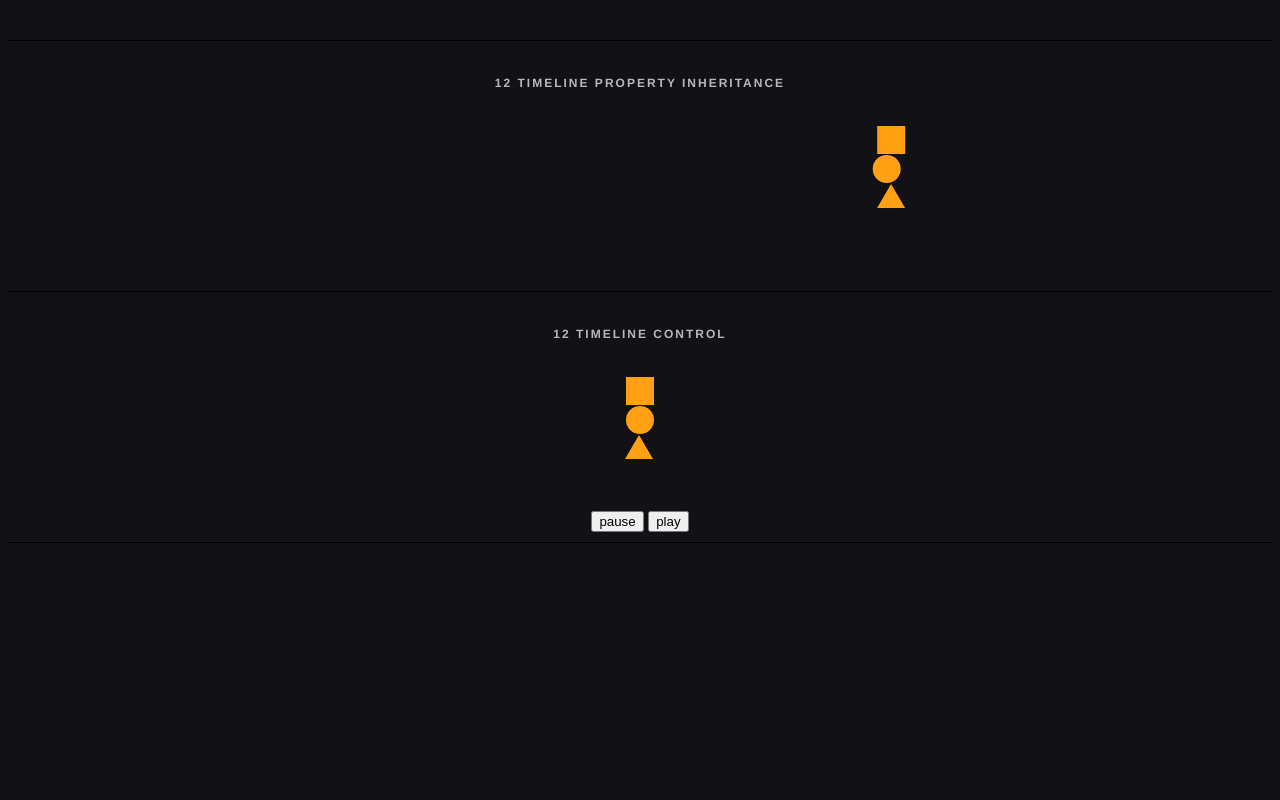
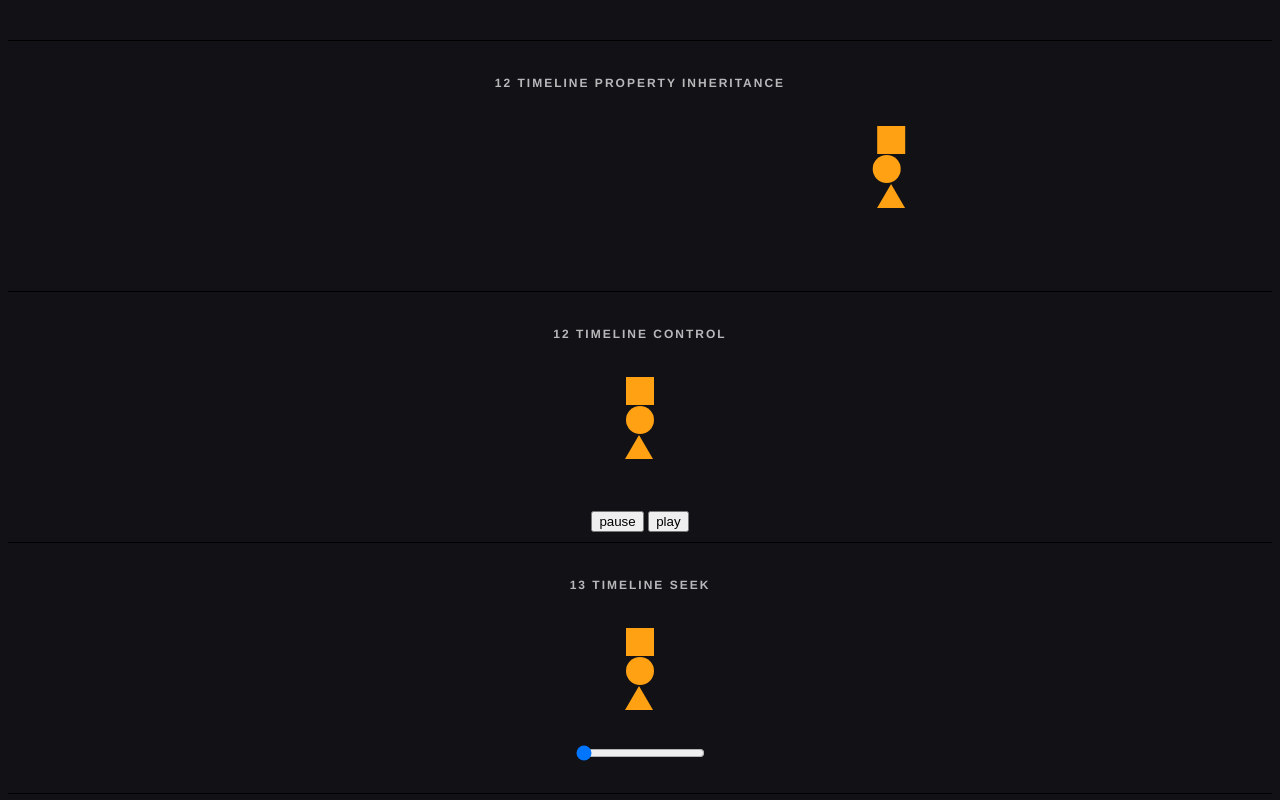
Before and after one commit to liuhann/vue-anime, a Vue app: page / in a window 1280 px wide. Shown: the part 2728-3528 px from the top of the page. Before the commit the page ends 3279 px from the top, so only its background shows below. Built offline with nearby package versions, Linux system fonts and the light colour scheme.

Commit message:
add anime seek

```diff
--- a/demo/App.vue
+++ b/demo/App.vue
@@ -70,6 +70,10 @@
     .circle {
         border-radius: 28px;
     }
+	.progress {
+		position: absolute;
+		bottom: 30px;
+	}
 </style>
 <template>
   <div id="app">
@@ -252,6 +256,18 @@
 			</div>
 		</div>
 
+	  <div class="demo">
+		  <h3 class="demo-title">13 Timeline seek</h3>
+		  <vue-anime-group ref="demo13" :duration="500" :seek="seek" :delay="(el, i)=>i * 200" :playing="false" :animate="{
+		  	translateX: 200
+		  }">
+			  <vue-anime class="square"></vue-anime>
+			  <vue-anime class="circle"></vue-anime>
+			  <vue-anime class="triangle"></vue-anime>
+		  </vue-anime-group>
+		  <input class="progress" step=".001" type="range" min="0" max="100" @input="seekChange" value="0">
+	  </div>
+
 	</div>
 </template>
 
@@ -271,6 +287,7 @@ export default {
   data() {
     return {
 	    playing1: false,
+		seek: 0,
     	objectAnimeData: {
     		prop1: 0,
 				prop2: '50%'
@@ -284,6 +301,9 @@ export default {
     },
   	random(min, max) {
 		return Math.floor(Math.random() * (max - min + 1)) + min;
+	},
+	seekChange(evt) {
+  		this.seek = 500 * evt.target.value/100;
 	}
   }
 }
--- a/src/anime-mixin.js
+++ b/src/anime-mixin.js
@@ -26,6 +26,9 @@ export default {
 			} else {
 				this.pause()
 			}
+		},
+		'seek': function(value) {
+			this.anime.seek(value)
 		}
 	},
 
--- a/src/anime-prop.js
+++ b/src/anime-prop.js
@@ -28,6 +28,9 @@ export default {
 		type: Boolean,
 		default: false
 	},
+	seek: {
+		type: Number,
+	},
 	animate: {
 		type: Object,
 		default: function() {
```
Also changed, not shown: 1 other file (tests, documents, lock files or other folders).
